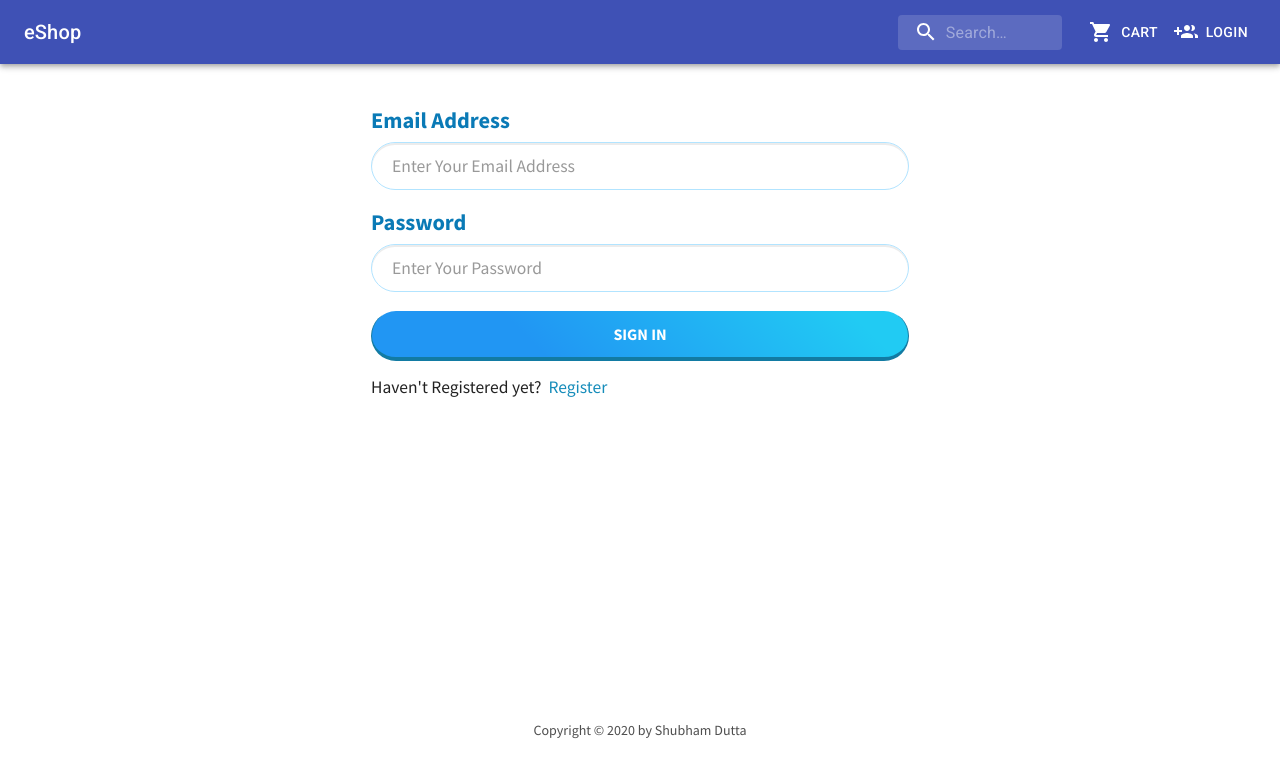
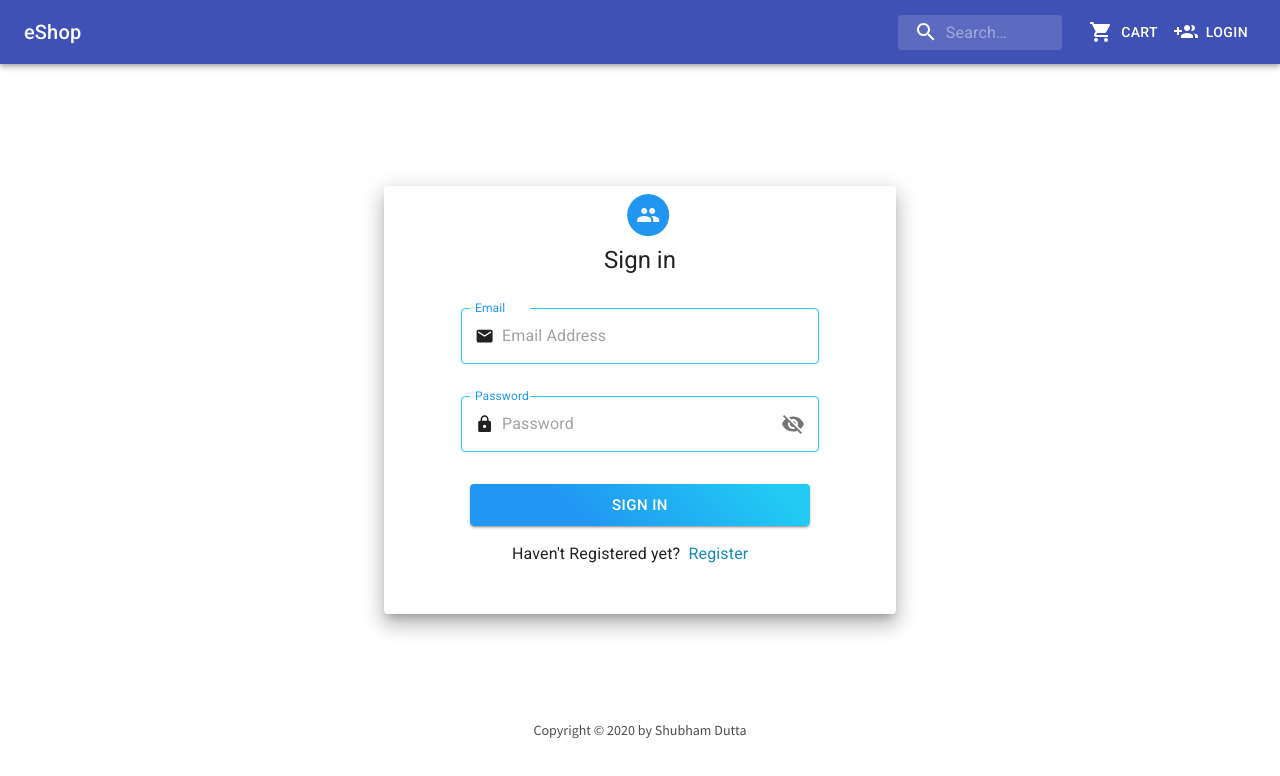
Before and after one commit to coincode7/Ecommerce-service, a React (Create React App) app in the folder frontend/: page /login in a window 1280 px wide. Shown: the top 776 px of the page. Built offline with nearby package versions, Linux system fonts and the light colour scheme.

Commit message:
FRONTEND: (material-ui) convert styling of  loginScreen to material ui

```diff
--- a/frontend/src/screen/LoginScreen.js
+++ b/frontend/src/screen/LoginScreen.js
@@ -1,19 +1,41 @@
 import React, { useEffect, useState } from "react";
+import { Link } from "react-router-dom";
 
-import { Link } from "react-router-dom";
-import { Container, Button, Form, Row, Col } from "react-bootstrap";
+/////////////////////////////////////////    MATERIAL UI    ////////////////////////////////
+import Grid from "@material-ui/core/Grid";
+import Paper from "@material-ui/core/Paper";
+import Typography from "@material-ui/core/Typography";
+import InputLabel from "@material-ui/core/InputLabel";
+import OutlinedInput from "@material-ui/core/OutlinedInput";
+import TextField from "@material-ui/core/TextField";
+import FormControl from "@material-ui/core/FormControl";
+import InputAdornment from "@material-ui/core/InputAdornment";
+import { Avatar, Button } from "@material-ui/core";
 
+///////////////////////////////////////      MATERIAL UI ICONS     ///////////////////////////////
+import IconButton from "@material-ui/core/IconButton";
+import EmailIcon from "@material-ui/icons/Email";
+import PeopleIcon from "@material-ui/icons/People";
+import VisibilityIcon from "@material-ui/icons/Visibility";
+import VisibilityOffIcon from "@material-ui/icons/VisibilityOff";
+import LockIcon from "@material-ui/icons/Lock";
+
+////////////////////////////////////////     REDUX          /////////////////////////////////////
 import { useSelector, useDispatch } from "react-redux";
 import { loginUser } from "../redux/actions/userAction";
+
+///////////////////////////////////////     CUSTOM STYLE    /////////////////////////////////////
+import { useStyle } from "./customStyle/LoginScreen";
 
 import Message from "../components/ErrMessage";
 import Loader from "../components/Loader";
 
-import "../styles/Screen/LoginRegisterScreen.css";
+const LoginScreen = ({ history, location }) => {
+  const classes = useStyle();
 
-const LoginScreen = ({ history, location }) => {
   const [email, setEmail] = useState("");
   const [password, setPassword] = useState("");
+  const [passwordVisibility, setPasswordVisibility] = useState(false);
 
   const dispatch = useDispatch();
   const login = useSelector((state) => state.userLogin);
@@ -29,67 +51,104 @@ const LoginScreen = ({ history, location }) => {
 
   const submitHandler = (event) => {
     event.preventDefault();
-
     //DISPATCH LOGIN
     dispatch(loginUser(email, password));
   };
 
   return (
-    <Container>
-      <Row>
-        <Col md={6} className="login__form">
+    <>
+      <Paper elevation={12} className={classes.paper}>
+        <Avatar className={classes.avatar}>
+          <PeopleIcon />
+        </Avatar>
+        <Typography className={classes.heading} component="h1" variant="h5">
+          Sign in
+        </Typography>
+
+        {/*///////////////////////////////    LOADER    /////////////////////////////////////////*/}
         {loading && <Loader />}
 
-          <Form onSubmit={submitHandler}>
-            <Form.Group controlId="email">
-              <Form.Label className="login__form-label">
-                Email Address
-              </Form.Label>
-              <Form.Control
-                className="login__form-input"
-                type="email"
-                placeholder="Enter Your Email Address"
+        <form className={classes.form}>
+          <FormControl variant="outlined" className={classes.input}>
+            <InputLabel htmlFor="outlined-adornment-email">Email</InputLabel>
+            <OutlinedInput
+              id="outlined-adornment-email"
+              placeholder="Email Address"
+              required
+              type="text"
               value={email}
               onChange={(e) => setEmail(e.target.value)}
-              ></Form.Control>
-            </Form.Group>
+              startAdornment={
+                <InputAdornment position="start">
+                  <EmailIcon className={classes.lockIcon} />
+                </InputAdornment>
+              }
+              labelWidth={70}
+            />
+          </FormControl>
 
-            <Form.Group controlId="password">
-              <Form.Label className="login__form-label">Password</Form.Label>
-              <Form.Control
-                className="login__form-input"
-                type="password"
+          <FormControl variant="outlined" className={classes.input}>
+            <InputLabel htmlFor="outlined-adornment-password">
+              Password
+            </InputLabel>
+            <OutlinedInput
+              id="outlined-adornment-password"
+              placeholder="Password"
+              required
+              type={passwordVisibility ? "text" : "password"}
               value={password}
-                placeholder="Enter Your Password"
               onChange={(e) => setPassword(e.target.value)}
-              ></Form.Control>
-            </Form.Group>
+              startAdornment={
+                <InputAdornment position="start">
+                  <LockIcon className={classes.lockIcon} />
+                </InputAdornment>
+              }
+              endAdornment={
+                <InputAdornment position="end">
+                  <IconButton
+                    aria-label="toggle password visibility"
+                    onClick={() => setPasswordVisibility(!passwordVisibility)}
+                    onMouseDown={(e) => e.preventDefault()}
+                    edge="end"
+                  >
+                    {passwordVisibility ? (
+                      <VisibilityIcon />
+                    ) : (
+                      <VisibilityOffIcon />
+                    )}
+                  </IconButton>
+                </InputAdornment>
+              }
+              labelWidth={70}
+            />
+          </FormControl>
 
           {/*//////////////////////     VALIDATION ERROR MESSAGE     ////////////////////////*/}
           {error && <Message varient="error">{error}</Message>}
 
           <Button
-              className="btn-block login__form-button"
-              type="submit"
-              varient="primary"
+            className={classes.button}
+            onClick={submitHandler}
+            size="large"
+            variant="contained"
+            color="primary"
           >
             Sign In
           </Button>
-          </Form>
 
-          <Row className="py-3">
-            <Col>
-              <h5>
+          <Grid container>
+            <Grid item>
+              <Typography component="h5" className={classes.register}>
                 Haven't Registered yet? &nbsp;
-                <span>
-                  <Link to={"/register"}>Register</Link>
-                </span>
-              </h5>
-            </Col>
-          </Row>
-        </Col>
-      </Row>
-    </Container>
+                <Link to="/register" variant="body2">
+                  Register
+                </Link>
+              </Typography>
+            </Grid>
+          </Grid>
+        </form>
+      </Paper>
+    </>
   );
 };
 
--- /dev/null
+++ b/frontend/src/screen/customStyle/LoginScreen.js
@@ -0,0 +1,68 @@
+import { makeStyles } from "@material-ui/core/styles";
+
+//////////////////////////////    CUSTOM STYLES   /////////////////////////////
+
+export const useStyle = makeStyles((theme) => ({
+  form: {
+    padding: theme.spacing(4),
+    display: "flex",
+    flexDirection: "column",
+    justifyContent: "center",
+    alignItems: "center",
+  },
+  paper: {
+    width: "40%",
+    position: "absolute",
+    left: "50%",
+    top: "50%",
+    transform: "translate(-50%, -50%)",
+    [theme.breakpoints.down("sm")]: {
+      width: "70%",
+    },
+  },
+
+  avatar: {
+    margin: theme.spacing(1),
+    width: "2.6rem",
+    height: "2.6rem",
+    left: "50%",
+    transform: "translateX(-50%)",
+    backgroundColor: "#2196F0",
+  },
+
+  heading: {
+    display: "flex",
+    flexDirection: "row",
+    justifyContent: "center",
+  },
+
+  input: {
+    "& label": {
+      color: theme.palette.info.main,
+    },
+    "& .MuiOutlinedInput-root": {
+      "& fieldset": {
+        borderColor: "#21CBF3",
+      },
+    },
+    width: "80%",
+    [theme.breakpoints.down("sm")]: {
+      width: "100%",
+    },
+    paddingBottom: theme.spacing(4),
+  },
+
+  button: {
+    background: "linear-gradient(45deg, #2196F3 30%, #21CBF3 90%)",
+    width: "76%",
+  },
+
+  lockIcon: {
+    width: "1.2rem",
+  },
+
+  register: {
+    padding: theme.spacing(2),
+    marginLeft: "5rem",
+  },
+}));
```
Lines whose indentation alone changed are shown as unchanged.
